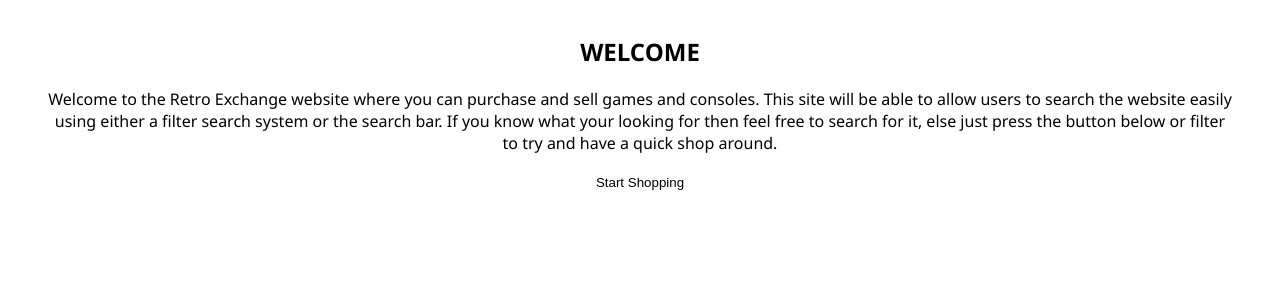
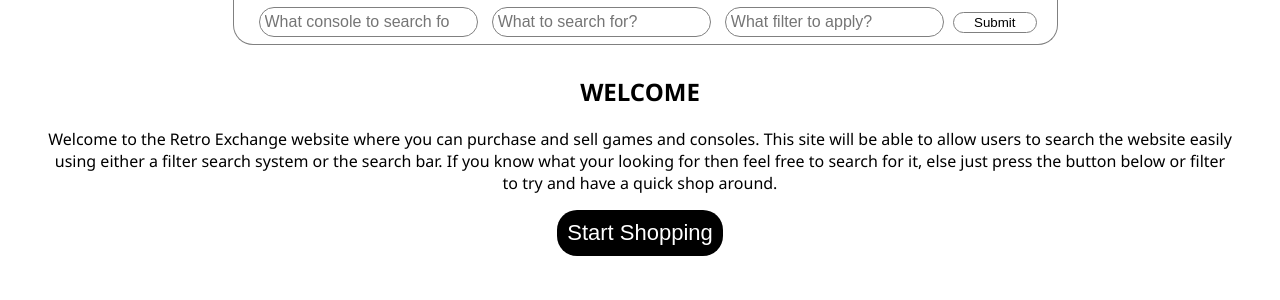
Before and after one commit to Code-Institute-Submissions/roy-finch-full-website-dev_NovResub, a Django app: page / in a window 1280 px wide. Shown: the part 45-345 px from the top of the page. Run offline with Django 3.2, Linux system fonts and the light colour scheme.

Commit message:
added the filter search container on the base.html so that the layout is as it was planned in the wireframe

```diff
--- a/home/templates/home/index.html
+++ b/home/templates/home/index.html
@@ -8,7 +8,7 @@
             <p>Welcome to the Retro Exchange website where you can purchase and sell games and consoles. This site will be able to allow users to search the website easily using either a filter search system or the search bar. If you know what your looking for then feel free to search for it, else just press the button below or filter to try and have a quick shop around.</p>
         </div>
         <div>
-            <a><button>Start Shopping</button></a>
+            <a><button class="themed-button">Start Shopping</button></a>
         </div>
     </div>
 {% endblock %}
--- a/templates/base.html
+++ b/templates/base.html
@@ -16,7 +16,7 @@
                 top: 0px;
                 font-family: "Segoe UI", sans-serif;
             }
-            button, a, input[type="text"] {
+            button, a, input[type="text"], input {
                 text-decoration: none;
                 border: none;
                 outline: none;
@@ -31,6 +31,14 @@
                 border-bottom: 1px solid grey;
                 display: inline-block;
             }
+            .nav-bar {
+                padding: 0px 5px 5px 5px;
+                position: absolute;
+                top: 45px;
+                left: 0px;
+                width: 100%;
+                display: inline-block;
+            }
             .inline {
                 display: inline;
             }
@@ -39,7 +47,7 @@
                 width: fit-content;
             }
             .main-content {
-                margin: 80px 40px 0 40px;
+                margin: 120px 40px 0 40px;
             }
             .center-text {
                 text-align: center;
@@ -49,9 +57,23 @@
                 padding: 2px 20px 2px 20px;
                 border-radius: 20px;
             }
+            .large-text {
+                font-size: 16px;
+                color: black;
+            }
+            .half-border {
+                border: 1px solid grey;
+                border-top: none;
+                padding: 2px 20px 2px 20px;
+                border-bottom-left-radius: 20px;
+                border-bottom-right-radius: 20px;
+            }
             .center {
-                margin: -35px auto auto auto;
+                margin: auto;
                 width: fit-content;
+            }
+            .m-t-35 {
+                margin-top: -35px;
             }
             .right {
                 position: absolute;
@@ -60,6 +82,36 @@
             }
             .search-button {
                 margin: 2px -15px 2px 2px;
+            }
+            .themed-button {
+                color: white;
+                background-color: black;
+                font-size: 22px;
+                border-radius: 20px;
+                padding: 10px;
+            }
+            .p-5 {
+                padding: 5px;
+            }
+            .m-5 {
+                margin: 5px;
+            }
+            .dropdown-container {
+                width: 100%;
+                display: none;
+                margin-top: 8px;
+                text-align: center;
+            }
+            .dropdown-container a {
+                border-radius: 20px;
+                display: block;
+                width: 80%;
+                margin-left: 6%;
+                margin-bottom: 4px;
+                border: 1px solid grey;
+            }
+            .dropdown:hover .dropdown-container {
+                display: block;
             }
         </style>
     {% endblock %}
@@ -77,14 +129,45 @@
         <div class="inline right">
             <a class="border">Accounts</a>
         </div>
-        <div class="center">
-            <form class="border" action="">
+        <div class="center m-t-35">
+            <form class="border" method="GET" action="">
                 <input type="text" name="search" placeholder="Search Bar" >
                 <button class="border search-button">
                     <span>Search</span>
                 </button>
             </form>
         </div>
+    </div>
+
+    <div class="nav-bar">
+        <form class="center half-border" method="GET" action="">
+            <input class="border large-text p-5 m-5" placeholder="What console to search for?" class="no-default filter" name="c" list="console"/>
+            <datalist id="console">
+                <option value="No Specific Console"/>
+                <option value="Nintendo 64"/>
+                <option value="NES"/>
+                <option value="SNES"/>
+            </datalist>
+            <input class="border large-text p-5 m-5" placeholder="What to search for?" class="no-default filter" name="q" list="search-for"/>
+            <datalist id="search-for">
+                <option value="Consoles"/>
+                <option value="Games"/>
+                <option value="Accessories"/>
+                <option value="Bundles"/>
+                <option value="All"/>
+            </datalist>
+            <input class="border large-text p-5 m-5" placeholder="What filter to apply?" class="no-default filter" name="f" list="filter"/>
+            <datalist id="filter">
+                <option value="A-Z"/>
+                <option value="Z-A"/>
+                <option value="Ascending Price"/>
+                <option value="Decending Price"/>
+                <option value="Rating"/>
+            </datalist>
+            <button class="border" type="submit">
+                Submit
+            </button>
+        </form>
     </div>
 
     {% if messages %}
```
